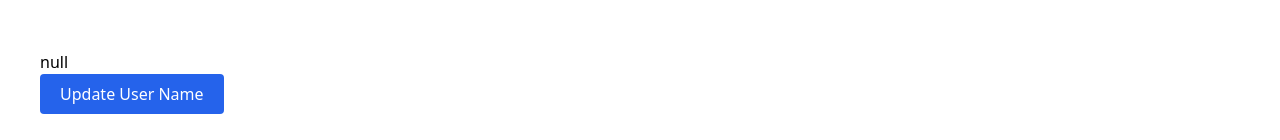
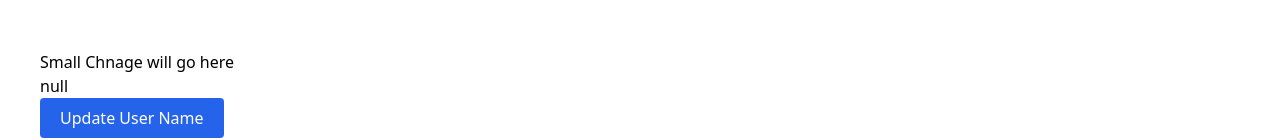
Before and after one commit to BB-Simon/gql-client, a React (Create React App) app: page / in a window 1280 px wide. Shown: the part 197-337 px from the top of the page. Built offline with nearby package versions, Linux system fonts and the light colour scheme; no server answers.

Commit message:
small changes

```diff
--- a/src/pages/Home.js
+++ b/src/pages/Home.js
@@ -61,6 +61,7 @@ function Home() {
 				/>
 			</div>
 			<div className='p-10'>
+				<p>Small Chnage will go here</p>
 				<div>{JSON.stringify(state.user)}</div>
 				<button
 					onClick={updateUserName}
```
